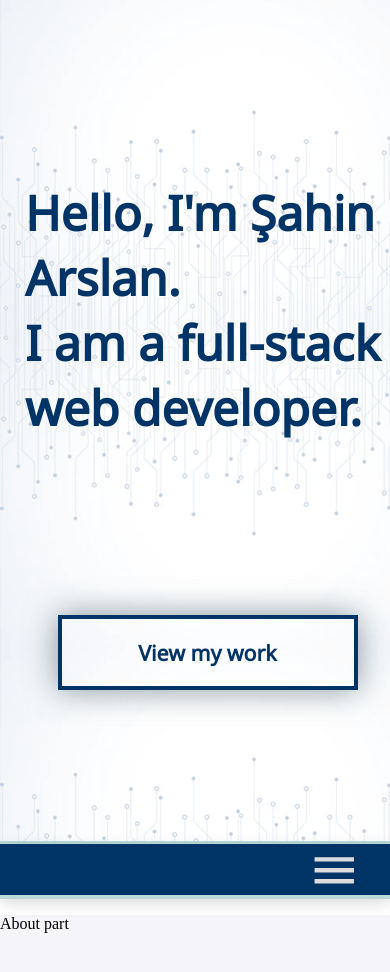
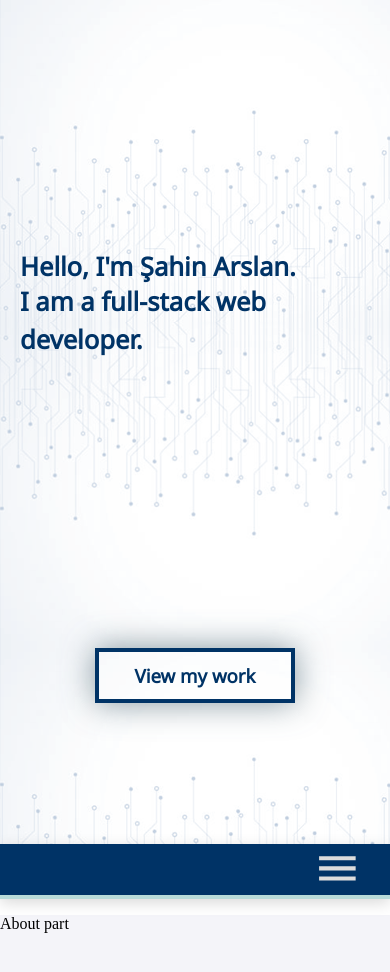
Before and after one commit to problemsolver72221/Personal-portfolio-website-react, a React (Create React App) app: page / in a window 390 px wide. Shown: the top 972 px of the page. Built offline with nearby package versions, Linux system fonts and the light colour scheme.

Commit message:
CSS work on home container

```diff
--- a/src/components/App.css
+++ b/src/components/App.css
@@ -26,8 +26,8 @@ pre {
   justify-items: left;
   align-items: center;
   grid-template-rows: 60% 40%;
-  padding: 0 0 25px 25px;
-  border-bottom: 3px solid #b8dbd9;
+  /* padding: 0 0 25px 25px; */
+  /* border-bottom: 3px solid #b8dbd9; */
 }
 
 .profile-image {
@@ -40,6 +40,7 @@ pre {
   max-width: 100%;
   display: flex;
   justify-content: center;
+  padding: 0 0 25px 25px;
 }
 
 .introduction-text {
@@ -97,3 +98,26 @@ pre {
   height: 100vh;
   background-color: #f4f4f9;
 }
+
+@media screen and (max-width: 600px) {
+  .introduction-text {
+    font-size: 2rem;
+  }
+
+  .button {
+    width: 200px;
+    height: 55px;
+    font-size: 14pt;
+    padding: 5px 15px 5px 15px;
+  }
+}
+
+@media screen and (max-width: 425px) {
+  .introduction-text {
+    font-size: 1.6rem;
+  }
+
+  .greeting-container {
+    padding: 0 0 25px 20px;
+  }
+}
--- a/src/components/cursor/Cursor.css
+++ b/src/components/cursor/Cursor.css
@@ -58,3 +58,9 @@
     color: black;
   }
 }
+
+@media screen and (max-width: 600px) {
+  .blinking-cursor {
+    font-size: 28px;
+  }
+}
--- a/src/components/navbar/Navbar.css
+++ b/src/components/navbar/Navbar.css
@@ -55,9 +55,9 @@
   display: inline;
   margin: 0 20px 0 20px;
   padding: initial;
-  color: white;
+  color: #f4f4f9;
   font-family: "Noto Sans";
-  font-weight: 500;
+  font-weight: 600;
 }
 
 .nav-item-collapsed {
@@ -66,7 +66,7 @@
   padding-left: 40px;
   color: white;
   font-family: "Noto Sans";
-  font-weight: 500;
+  font-weight: 600;
   display: flex;
   justify-content: center;
   flex-direction: column;
@@ -80,14 +80,15 @@
 
 .active {
   color: #b8dbd9;
-  font-weight: 500;
+  font-weight: 600;
 }
 
 .hamburger-button {
   position: absolute;
   right: 3vw;
   margin: auto 0;
-  width: 70px;
+  width: 65px;
+  height: 65px;
   top: 0;
   cursor: pointer;
   z-index: 11;
```
